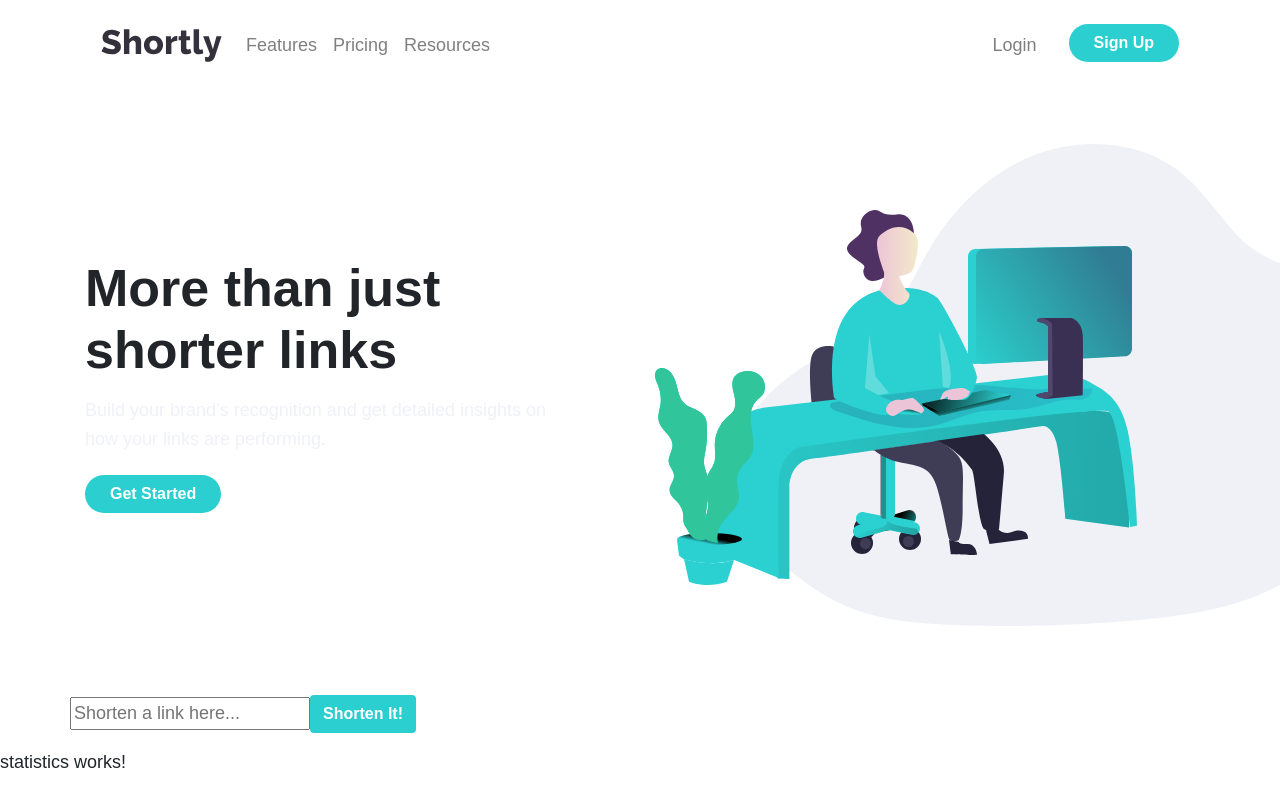
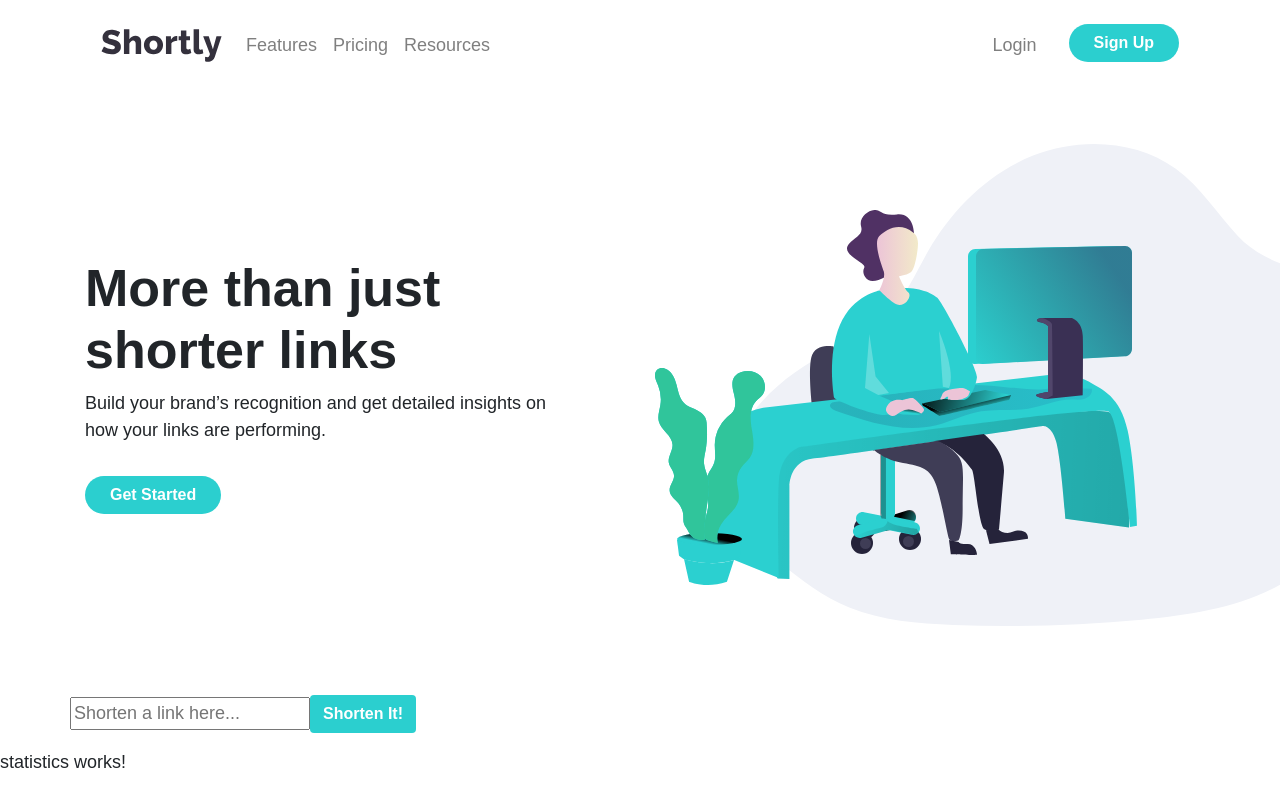
Before and after one commit to stephaniehansen/url-shortener, an Angular app: page / in a window 1280 px wide. Built offline with nearby package versions, Linux system fonts and the light colour scheme.

Commit message:
feat: update hero styling

```diff
--- a/src/app/components/hero/hero.component.scss
+++ b/src/app/components/hero/hero.component.scss
@@ -4,9 +4,7 @@
   height: 620px;
   overflow-x: hidden;
 
-  p {
-    color: $light-grey;
-    line-height: 1.6em;
-    padding: 6px 0;
+  .btn {
+    margin-top: 16px;
   }
 }
```
